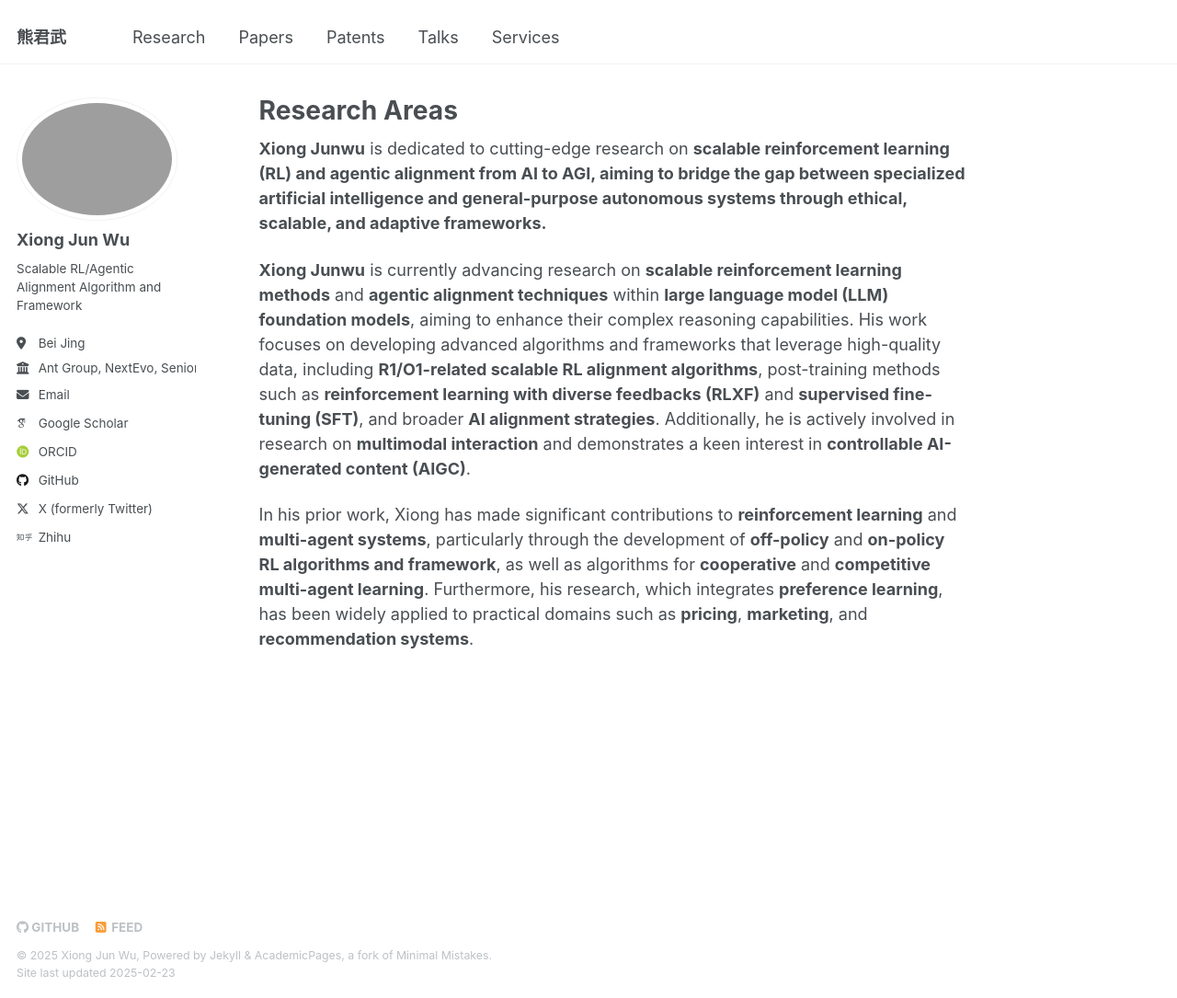
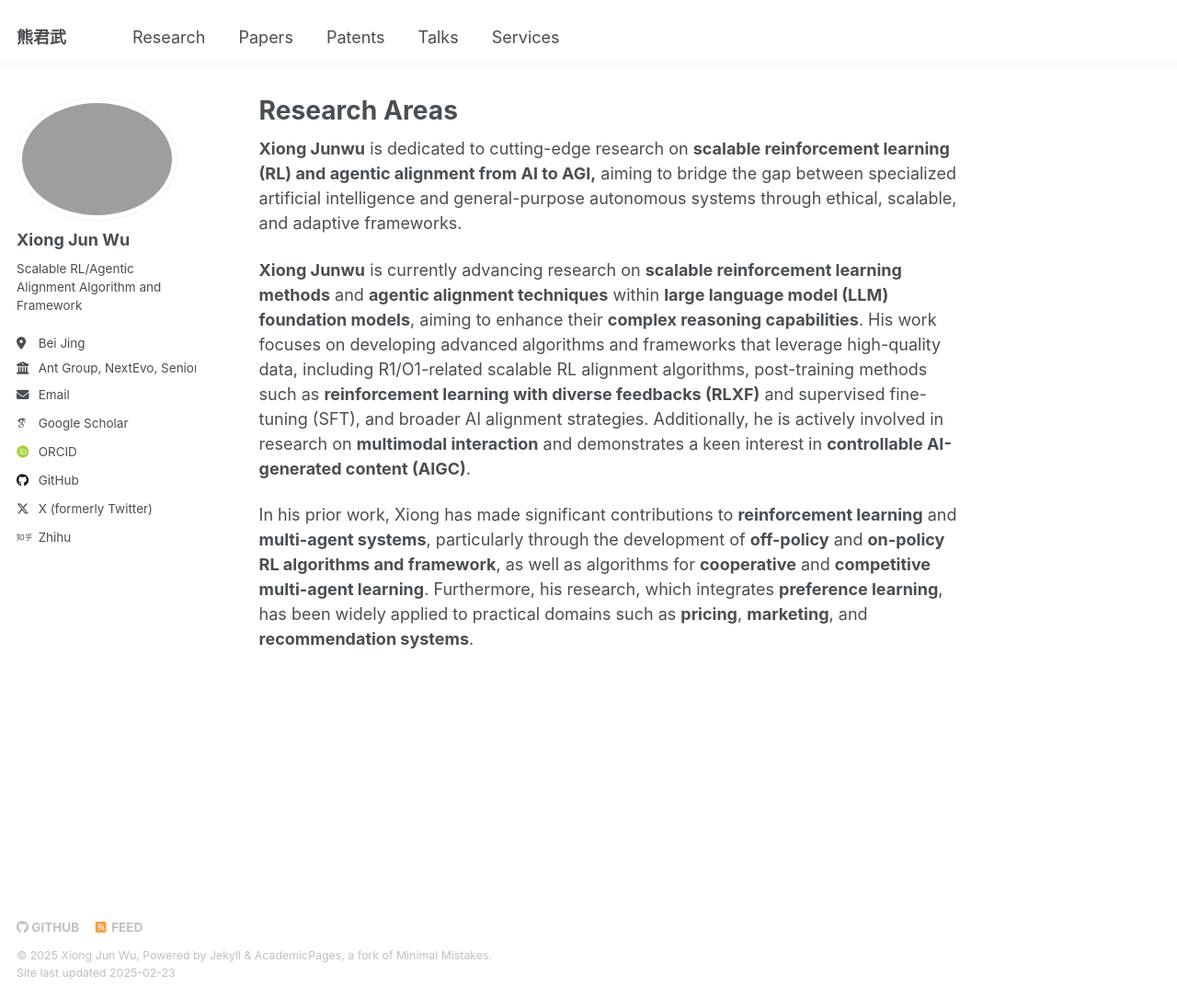
Before and after one commit to junwuxgi/junwuxgi.github.io, a Jekyll site: the page built from _pages/about.md, in a window 1280 px wide and 1085 px high. Shown: the whole window at 92% size. Built offline with Jekyll 4.4.1, drawn with Linux system fonts in a browser that asks for light colours; some web fonts are replaced.

Commit message:
update config

```diff
--- a/_pages/about.md
+++ b/_pages/about.md
@@ -6,8 +6,8 @@ redirect_from:
   - /about/
   - /about.html
 ---
-**Xiong Junwu** is dedicated to cutting-edge research on **scalable reinforcement learning (RL) and agentic alignment from AI to AGI, aiming to bridge the gap between specialized artificial intelligence and general-purpose autonomous systems through ethical, scalable, and adaptive frameworks.**
+**Xiong Junwu** is dedicated to cutting-edge research on **scalable reinforcement learning (RL) and agentic alignment from AI to AGI,** aiming to bridge the gap between specialized artificial intelligence and general-purpose autonomous systems through ethical, scalable, and adaptive frameworks.
 
-**Xiong Junwu** is currently advancing research on **scalable reinforcement learning methods** and **agentic alignment techniques** within **large language model (LLM) foundation models**, aiming to enhance their complex reasoning capabilities. His work focuses on developing advanced algorithms and frameworks that leverage high-quality data, including **R1/O1-related scalable RL alignment algorithms**, post-training methods such as **reinforcement learning with diverse feedbacks (RLXF)** and **supervised fine-tuning (SFT)**, and broader **AI alignment strategies**. Additionally, he is actively involved in research on **multimodal interaction** and demonstrates a keen interest in **controllable AI-generated content (AIGC)**.
+**Xiong Junwu** is currently advancing research on **scalable reinforcement learning methods** and **agentic alignment techniques** within **large language model (LLM) foundation models**, aiming to enhance their **complex reasoning capabilities**. His work focuses on developing advanced algorithms and frameworks that leverage high-quality data, including R1/O1-related scalable RL alignment algorithms, post-training methods such as **reinforcement learning with diverse feedbacks (RLXF)** and supervised fine-tuning (SFT), and broader AI alignment strategies. Additionally, he is actively involved in research on **multimodal interaction** and demonstrates a keen interest in **controllable AI-generated content (AIGC)**.
 
 In his prior work, Xiong has made significant contributions to **reinforcement learning** and **multi-agent systems**, particularly through the development of **off-policy** and **on-policy RL algorithms and framework**, as well as algorithms for **cooperative** and **competitive multi-agent learning**. Furthermore, his research, which integrates **preference learning**, has been widely applied to practical domains such as **pricing**, **marketing**, and **recommendation systems**.
```
